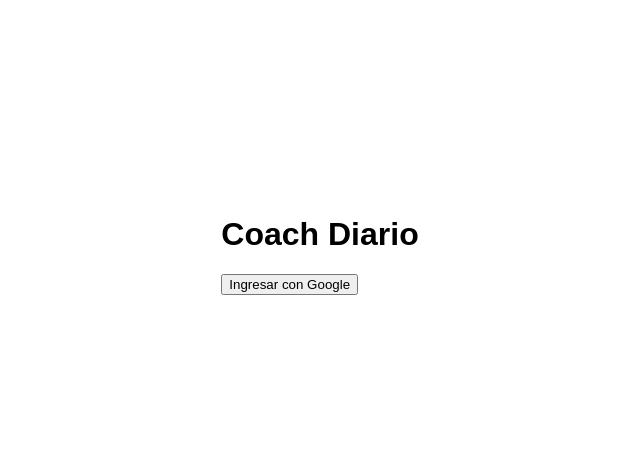
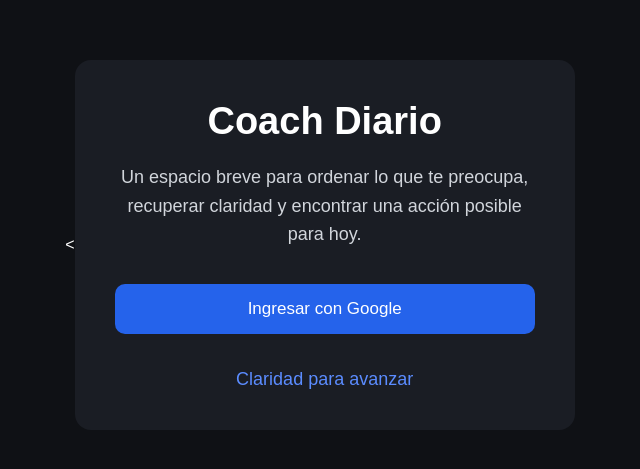
Before and after one commit to ADRIANESPI89/coach-diario-v1, a website: page public/login.html in a window 1280 px wide. Shown: the part 155-624 px from the top of the page, without its empty margins (320-960 px from the left). Drawn offline with Linux system fonts and the light colour scheme.

```diff
--- a/public/login.html
+++ b/public/login.html
@@ -1,16 +1,97 @@
-<!DOCTYPE html>
+<<!DOCTYPE html>
 <html lang="es">
 <head>
 <meta charset="UTF-8" />
 <meta name="viewport" content="width=device-width, initial-scale=1.0" />
-  <title>Login - Coach Diario</title>
+<title>Coach Diario</title>
+
+<style>
+  body {
+    margin: 0;
+    min-height: 100vh;
+    display: flex;
+    justify-content: center;
+    align-items: center;
+    background: #0f1115;
+    font-family: Arial, sans-serif;
+    color: white;
+  }
+
+  .card {
+    width: 90%;
+    max-width: 500px;
+    background: #1a1d24;
+    border-radius: 16px;
+    padding: 40px;
+    box-sizing: border-box;
+    text-align: center;
+  }
+
+  .title {
+    font-size: 38px;
+    margin-bottom: 20px;
+    font-weight: 600;
+  }
+
+  .subtitle {
+    font-size: 18px;
+    line-height: 1.6;
+    color: #d1d5db;
+    margin-bottom: 35px;
+  }
+
+  .login-btn {
+    width: 100%;
+    padding: 15px;
+    border: none;
+    border-radius: 10px;
+    background: #2563eb;
+    color: white;
+    font-size: 17px;
+    cursor: pointer;
+    transition: 0.2s;
+  }
+
+  .login-btn:hover {
+    background: #1d4ed8;
+  }
+
+  #msg {
+    margin-top: 20px;
+    color: #9ca3af;
+  }
+
+  .footer {
+    margin-top: 35px;
+    color: #5b8cff;
+    font-size: 18px;
+  }
+</style>
 </head>
 
-<body style="font-family: Arial; display:flex; justify-content:center; align-items:center; min-height:100vh;">
-  <div>
-    <h1>Coach Diario</h1>
-    <button id="loginBtn">Ingresar con Google</button>
+<body>
+
+<div class="card">
+
+  <div class="title">
+    Coach Diario
+  </div>
+
+  <div class="subtitle">
+    Un espacio breve para ordenar lo que te preocupa,
+    recuperar claridad y encontrar una acción posible para hoy.
+  </div>
+
+  <button id="loginBtn" class="login-btn">
+    Ingresar con Google
+  </button>
+
   <p id="msg"></p>
+
+  <div class="footer">
+    Claridad para avanzar
+  </div>
+
 </div>
 
 <script src="https://www.gstatic.com/firebasejs/10.12.4/firebase-app-compat.js"></script>
@@ -28,17 +109,23 @@
 
   const auth = firebase.auth();
   const provider = new firebase.auth.GoogleAuthProvider();
+
   const msg = document.getElementById("msg");
 
   document.getElementById("loginBtn").addEventListener("click", async () => {
     try {
       msg.innerText = "Abriendo Google...";
+
       await auth.signInWithPopup(provider);
+
       window.location.href = "/coach.html";
+
     } catch (error) {
-        msg.innerText = error.message;
+      console.error(error);
+      msg.innerText = "No se pudo iniciar sesión.";
     }
   });
 </script>
+
 </body>
 </html>
```
Lines whose indentation alone changed are shown as unchanged.
